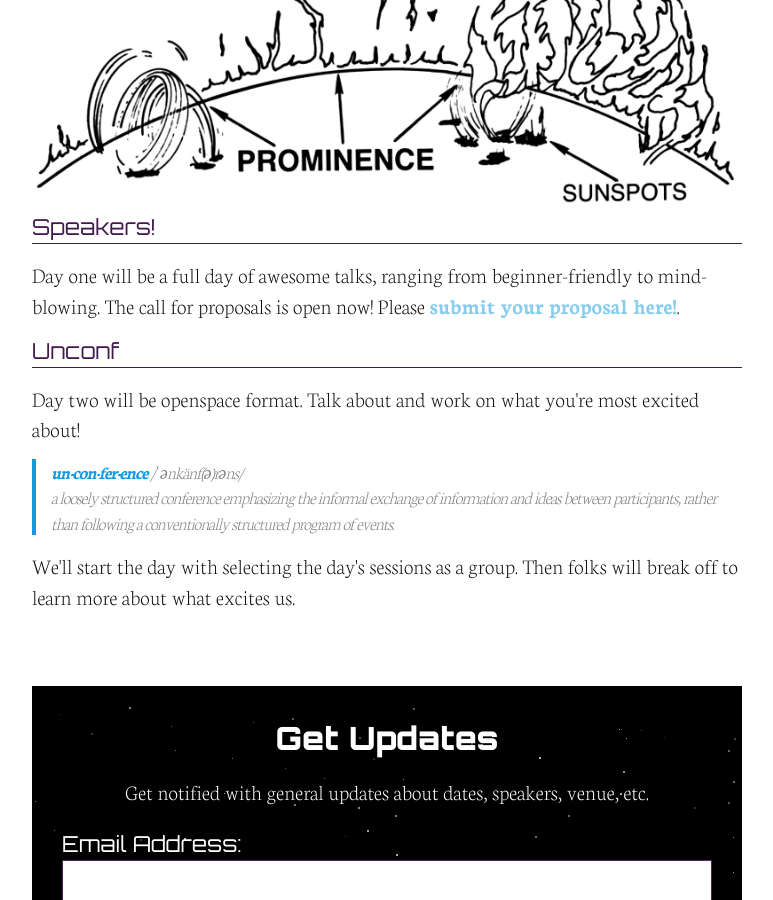
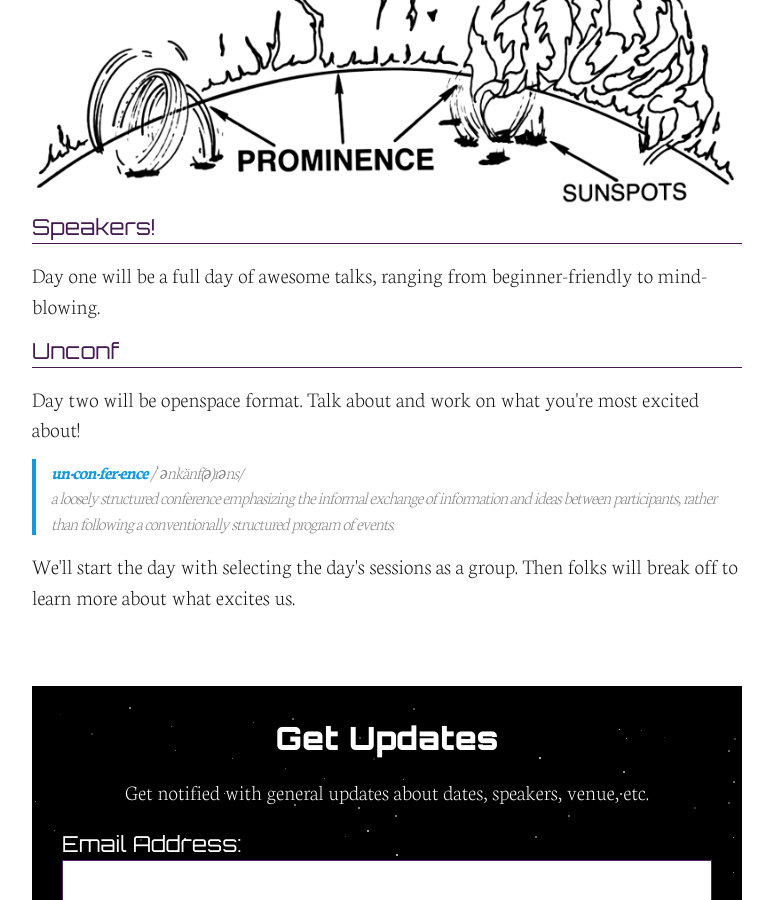
Before and after one commit to maitria/moonconf.org, a Jekyll site: the page built from index.html, in a window 1280 px wide and 900 px high, scrolled down 4127 px. Shown: the whole window, without its empty margins (253-1026 px from the left). Built offline with Jekyll 4.4.1, drawn with Linux system fonts in a browser that asks for light colours.

Commit message:
No call for proposals.

```diff
--- a/index.html
+++ b/index.html
@@ -53,7 +53,7 @@ layout: default
     <div class="section-block-content wrapper">
       <img src="/assets/img/sun.png" alt="Close up image of the sun.">
       <h3>Speakers!</h3>
-      <p>Day one will be a full day of awesome talks, ranging from beginner-friendly to mind-blowing. The call for proposals is open now! Please <a href="https://www.papercall.io/moonconf">submit your proposal here!</a>.</p>
+      <p>Day one will be a full day of awesome talks, ranging from beginner-friendly to mind-blowing.</p>
       <h3>Unconf</h3>
       <p>Day two will be openspace format. Talk about and work on what you're most excited about!</p>
       <blockquote cite="https://www.google.com/webhp?sourceid=chrome-instant&ion=1&espv=2&ie=UTF-8#q=unconference">
```
